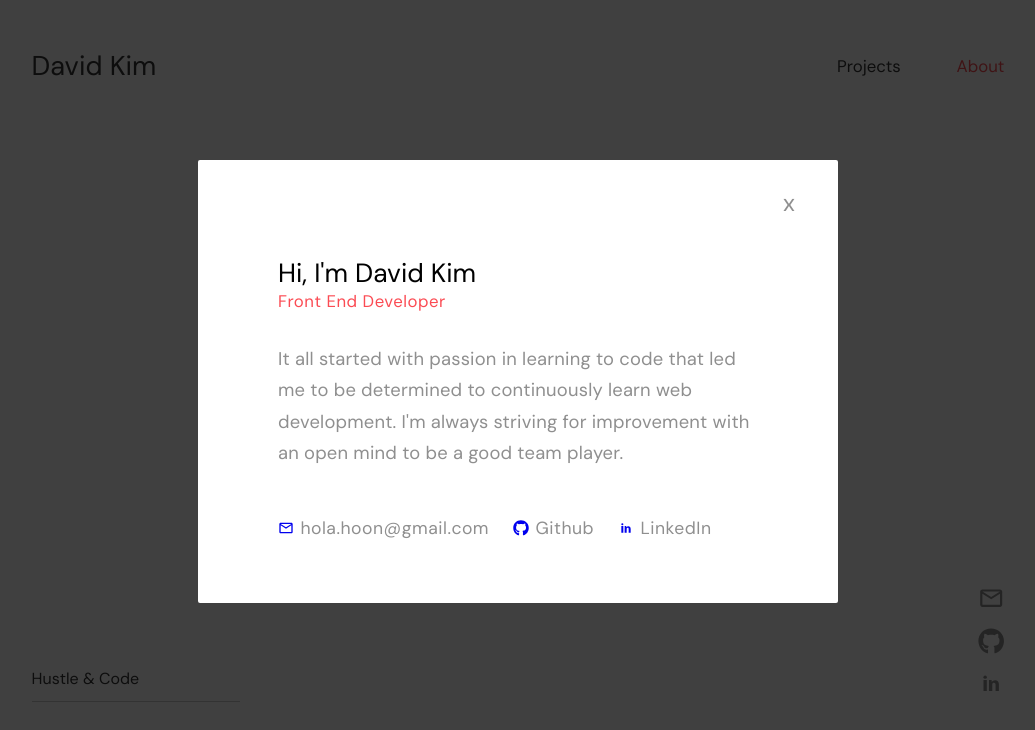
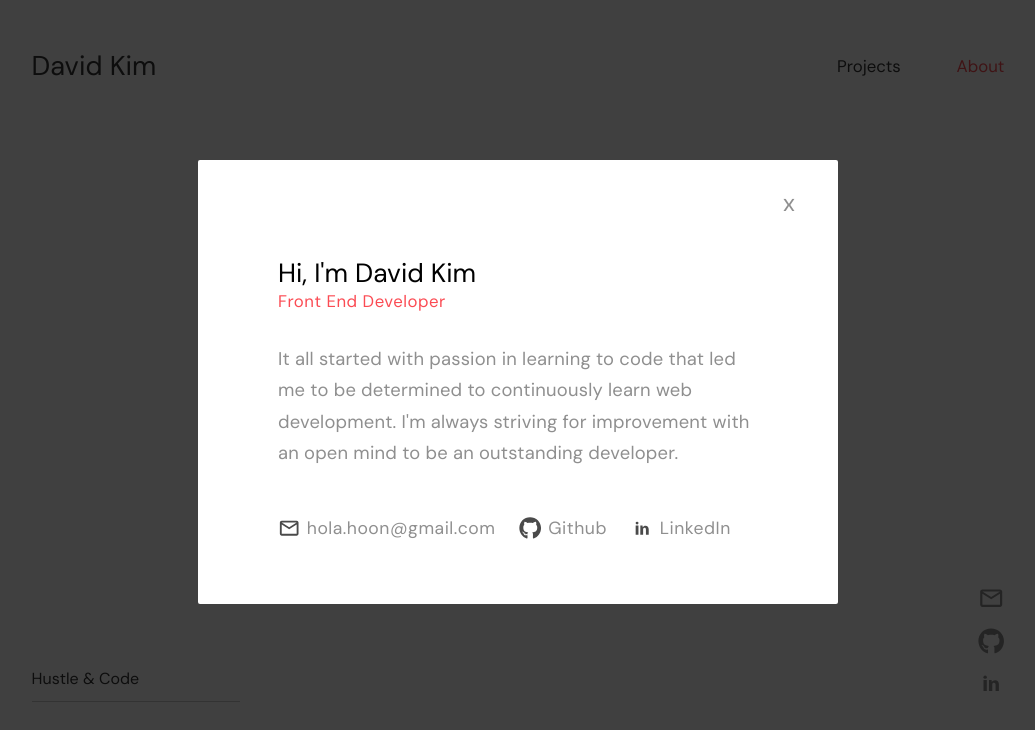
Before and after one commit to holahoon/new-holahoon, a React (Create React App) app: page / in a window 1280 px wide. Both pictures are taken after a click on the item "About". Shown: the top 730 px of the page, without its empty margins (122-1157 px from the left). Built offline with nearby package versions, Linux system fonts and the light colour scheme.

Commit message:
added react-icons

```diff
--- a/src/components/About/About.js
+++ b/src/components/About/About.js
@@ -35,8 +35,8 @@ class About extends Component {
             <p className={"About-p"}>
               It all started with passion in learning to code that led me to be
               determined to continuously learn web development. I'm always
-              striving for improvement with an open mind to be a good team
-              player.
+              striving for improvement with an open mind to be an outstanding
+              developer.
             </p>
 
             <SNS
--- a/src/components/About/styles/About.scss
+++ b/src/components/About/styles/About.scss
@@ -150,6 +150,13 @@
       }
 
       a {
+        &:hover .icons {
+          color: color(redish);
+        }
+        &:hover span {
+          color: color(lighter-black);
+        }
+
         @include flex(row, flex-start, center);
 
         // ---Responsive---
@@ -158,14 +165,27 @@
         }
       }
 
-      img {
-        width: 26.5px;
+      .icons {
+        color: color(lighter-black);
+        font-size: 1.4rem;
+        transition: color 0.3s ease;
 
-        // ---Responsive---
+        @include responsive(big-desktop) {
+          font-size: 1.5rem;
+        }
         @include responsive(mobile) {
-          width: 21px;
+          font-size: 1.2rem;
         }
       }
+
+      // img {
+      //   width: 26.5px;
+
+      //   // ---Responsive---
+      //   @include responsive(mobile) {
+      //     width: 21px;
+      //   }
+      // }
 
       span {
         color: color(medium-gray);
@@ -173,14 +193,11 @@
         margin-right: 1.5rem;
         font-size: 1.1rem;
         letter-spacing: 0.5px;
-        transition: color 0.2s ease;
-        &:hover {
-          color: color(redish);
-        }
+        transition: color 0.3s ease;
 
         // ---Responsive---
         @include responsive(big-desktop) {
-          font-size: 1.25rem;
+          font-size: 1.2rem;
         }
         @include responsive(small-desktop) {
           font-size: 1rem;
--- a/src/components/SNS/styles/SNS.scss
+++ b/src/components/SNS/styles/SNS.scss
@@ -13,7 +13,7 @@
     }
 
     @include responsive(big-desktop) {
-      font-size: 1.8rem;
+      font-size: 1.75rem;
     }
   }
 
--- a/src/styles/_variables.scss
+++ b/src/styles/_variables.scss
@@ -1,7 +1,7 @@
 // === Global text colors
 $textColors: (
   light-black: #343434,
-  lighter-black: #424242,
+  lighter-black: #4a4a4a,
   medium-gray: #8f8f8f,
   light-gray: #cccccc,
   lighter-gray: #e2e2e2,
```
